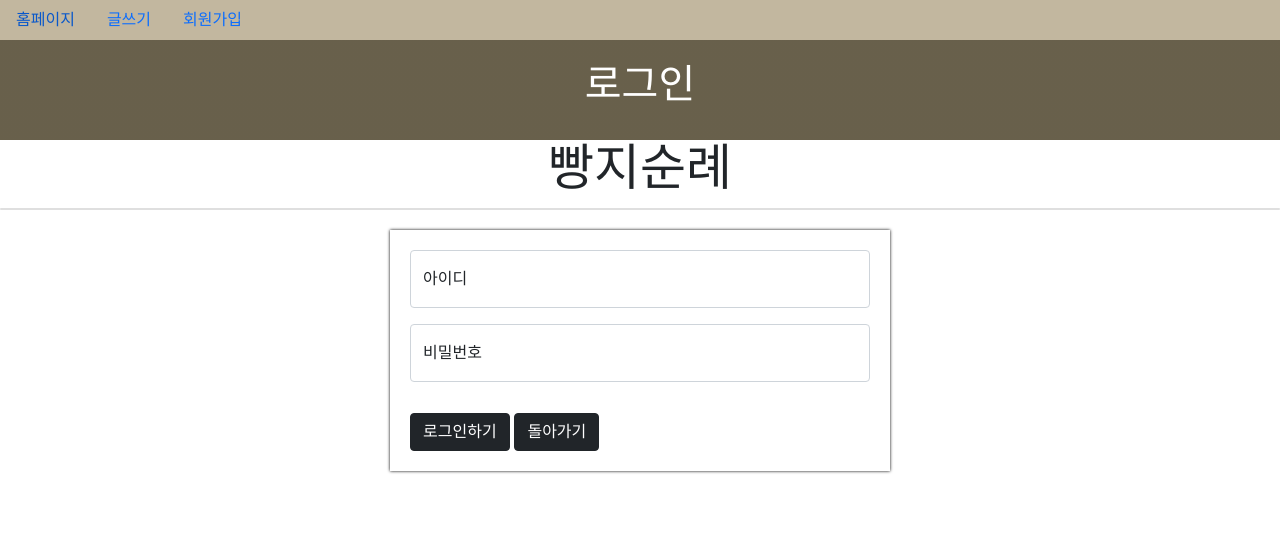
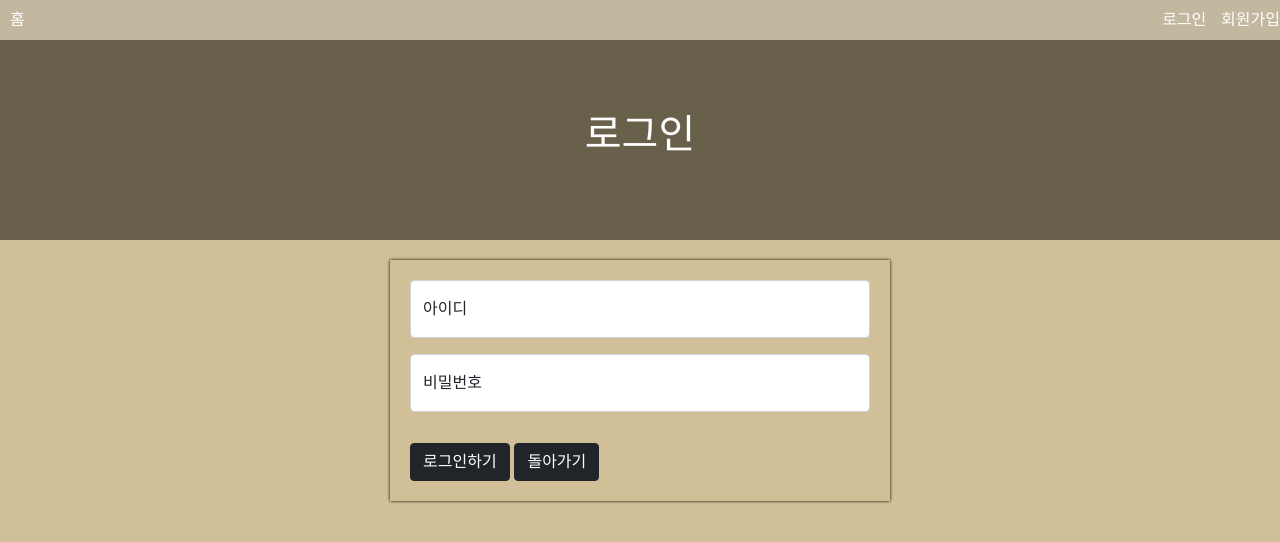
Before and after one commit to woocheolll/breads, a Flask app: page /signin in a window 1280 px wide. Shown: the top 542 px of the page. Run offline with Flask 2, Linux system fonts and the light colour scheme.

Commit message:
진짜최종

```diff
--- a/app.py
+++ b/app.py
@@ -262,5 +262,20 @@ def signUpPost():
     db.users.insert_one(doc)
     return jsonify({'msg': '가입완료!'})
 
+@app.route('/signin/give', methods=["POST"])
+def signInGive():
+    id_receive = request.form["id_give"]
+    pw_receive = request.form["pw_give"]
+
+    user = list(db.users.find({'id': id_receive}, {'_id': False}))
+    if len(user) > 0 and bcrypt.checkpw(pw_receive.encode('utf-8'), user[0]['pw'].encode('utf-8')):
+        doc = {
+            'userid': user[0]['id'],
+            'username': user[0]['name']
+        }
+        return jsonify({'error': None, 'data': doc})
+    else:
+        return jsonify({'error': 'login-fail'})
+
 if __name__ == '__main__':
     app.run('0.0.0.0', port=5002, debug=True)
--- a/static/index.css
+++ b/static/index.css
@@ -10,10 +10,14 @@ body {
 }
 .header {
   width: 100%;
-  height: 200px;
+  height: 300px;
   text-align: center;
   color: #9E8F72;
 
+}
+.desc {
+  height: 100px;
+  margin-bottom: 100px;
 }
 .logo {
   font-size: 50px;
--- a/templates/create.html
+++ b/templates/create.html
@@ -156,7 +156,7 @@
             },
             success: function (response) {
                 alert(response['msg'])
-                location.href='/'
+                location.href='/index2'
             }
         });
     }
--- a/templates/detail.html
+++ b/templates/detail.html
@@ -83,7 +83,7 @@
 <body>
   <div class="detail_page">
     <div class="navbar">
-      <a href="/" type="button"><i class="fa-solid fa-bread-slice"></i> 홈</a>
+      <a href="/index2" type="button"><i class="fa-solid fa-bread-slice"></i> 홈</a>
       <div>
         <a href="/login" type="button" style="margin-right: 10px;">로그인</a>
         <a href="/signup" type="button">회원가입</a>
@@ -183,7 +183,7 @@
         },
         success: function (response) {
           alert(response["msg"]);
-          location.href = '/';
+          location.href = '/index2';
         },
       });
     }
--- a/templates/index.html
+++ b/templates/index.html
@@ -80,7 +80,7 @@
       <div class="logo">
         빵지순례
       </div>
-      <div class="desc">
+      <div class="desc" style="margin-bottom: 40px;">
         <p>빵 좋아하는 사람 모여라!<br>당신의 빵집을 소개해주세요</p>
       </div>
 
--- a/templates/signin.html
+++ b/templates/signin.html
@@ -24,13 +24,16 @@
         * {
             font-family: 'Jua', sans-serif;
         }
-        .subtitle> h1 {
+        .subtitle > h1 {
             text-align: center;
-            font-size: 50px;
+            font-size: 70px;
+        }
+        body {
+            background-color: #D1C097;
         }
         .mypic {
             width: 100%;
-            height: 100px;
+            height: 200px;
 
             background-image: linear-gradient(0deg, rgba(0, 0, 0, 0.5), rgba(0, 0, 0, 0.5)), url('');
             background-position: center 30%;
@@ -58,11 +61,6 @@
             margin-top: 15px;
         }
 
-        .mycards {
-            width: 95%;
-            max-width: 500px;
-            margin: auto;
-        }
 
         .mycards > .card {
             margin-top: 10px;
@@ -74,9 +72,24 @@
              font-size: 2vh;
              margin: auto;
          }
-        .nav {
+        .navbar {
             background-color:#C2B79F;
         }
+        .card h-100{
+            height: 70px;
+        }
+        .navbar > a{
+             color: #fff;
+             text-decoration: none;
+             margin-left: 10px;
+         }
+         .bar > a{
+             color: #fff;
+             text-decoration: none;
+         }
+         .subtitle > h1 {
+             background-color: #D1C097;
+         }
 
     </style>
     <script>
@@ -117,19 +130,15 @@
     </script>
 </head>
 <body>
-<nav class="nav">
-    <a href="/" class="nav-link active">홈페이지</a>
-    <a href="#contact" onclick="open_box()" class="nav-link active" id="contact_button">글쓰기</a>
-    <a href="/signup" class="nav-link active">회원가입</a>
-</nav>
+    <div class="navbar">
+    <a href="/" type="button"><i class="fa-solid fa-bread-slice"></i> 홈</a>
+    <div class="bar">
+      <a href="/signin" type="button" style="margin-right: 10px;">로그인</a>
+      <a href="/signup" type="button">회원가입</a>
+    </div>
+  </div>
 <div class="mypic">
         <h1>로그인</h1>
-</div>
-<div class="subtitle">
-    <h1> 빵지순례</h1>
-</div>
-<div class="card">
-
 </div>
 <div class="mypost">
     <div class="form-floating mb-3">
```
Also changed, not shown: templates/signup.html (+28 -9 lines).
